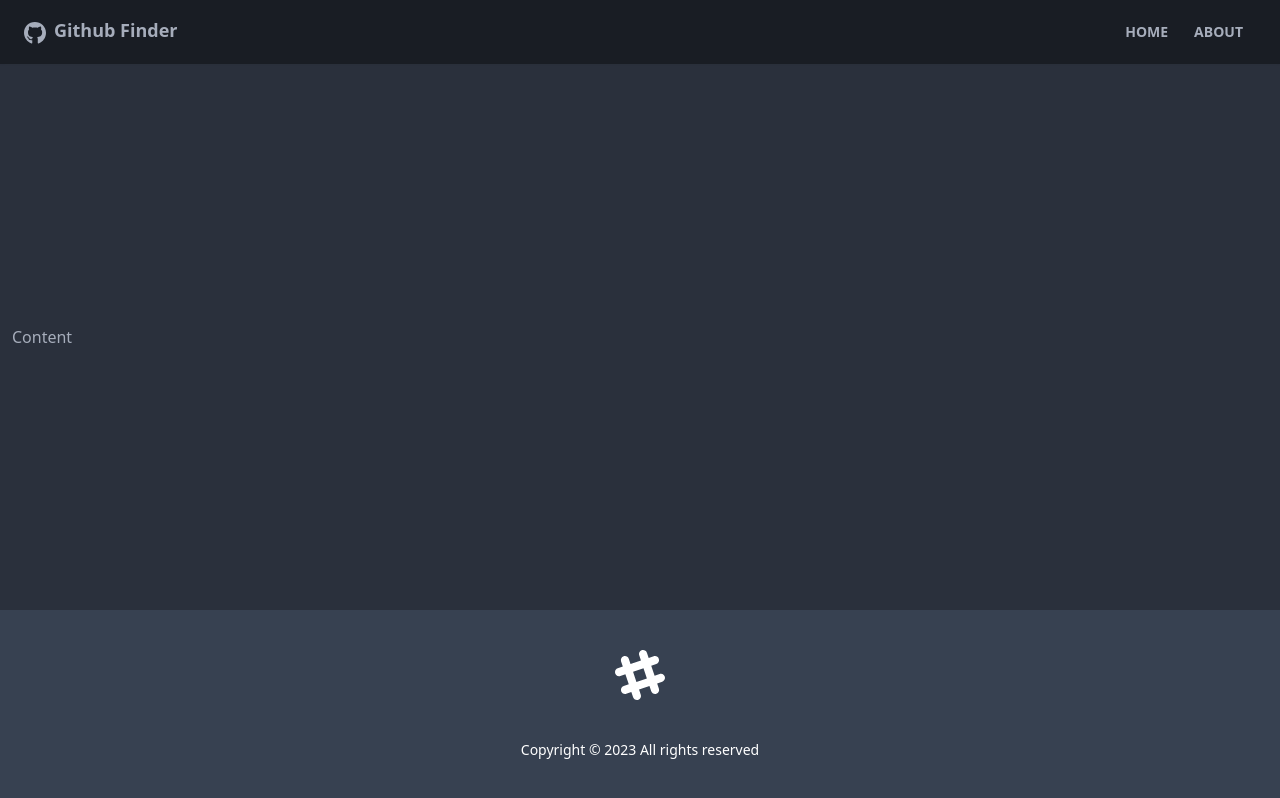
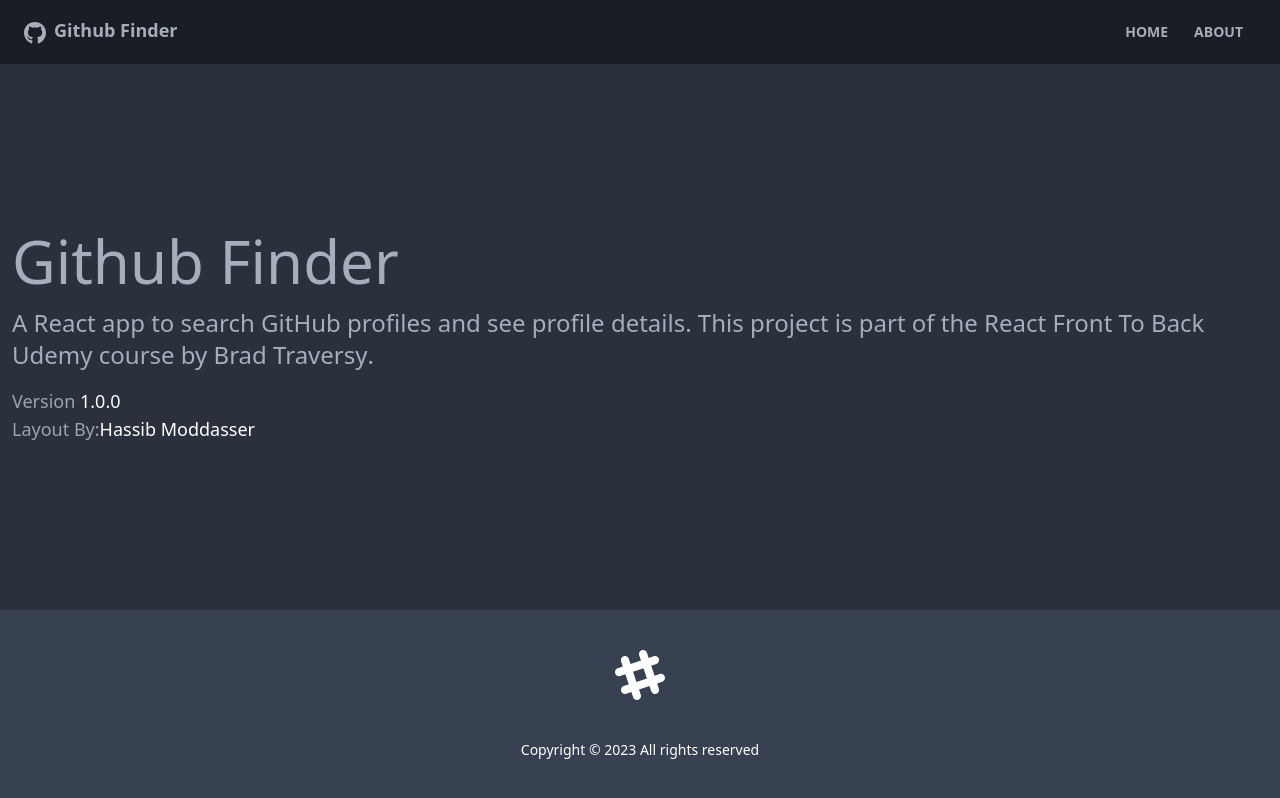
Before and after one commit to keerthimac/github-finder-new, a React (Vite) app: page /about in a window 1280 px wide. Built offline with nearby package versions, Linux system fonts and the light colour scheme.

Commit message:
github api

```diff
--- a/src/App.jsx
+++ b/src/App.jsx
@@ -1,14 +1,24 @@
-import { BrowserRouter as Router, Route } from "react-router-dom";
+import { BrowserRouter as Router, Route, Routes } from "react-router-dom";
 import Footer from "./components/Footer";
 
 import Navbar from "./components/Navbar";
+import About from "./pages/About";
+import Home from "./pages/Home";
+import NotFound from "./pages/NotFound";
 
 function App() {
   return (
     <Router>
       <div className='flex flex-col justify-between h-screen'>
         <Navbar />
-        <main className='container mx-auto px-3 pb-12'>Content</main>
+        <main className='container mx-auto px-3 pb-12'>
+          <Routes>
+            <Route path='/' element={<Home />} />
+            <Route path='/about' element={<About />} />
+            <Route path='/*' element={<NotFound />} />
+            <Route path='/notfound' element={<NotFound />} />
+          </Routes>
+        </main>
         <Footer />
       </div>
     </Router>
--- /dev/null
+++ b/src/pages/About.jsx
@@ -0,0 +1,31 @@
+function About() {
+  return (
+    <>
+      <h1 className='text-6xl mb-4'>Github Finder</h1>
+      <p className='mb-4 text-2xl font-light'>
+        A React app to search GitHub profiles and see profile details. This
+        project is part of the
+        <a href='https://www.udemy.com/course/modern-react-front-to-back/'>
+          {" "}
+          React Front To Back
+        </a>{" "}
+        Udemy course by
+        <strong>
+          <a href='https://traversymedia.com'> Brad Traversy</a>
+        </strong>
+        .
+      </p>
+      <p className='text-lg text-gray-400'>
+        Version <span className='text-white'>1.0.0</span>
+      </p>
+      <p className='text-lg text-gray-400'>
+        Layout By:
+        <a className='text-white' href='https://twitter.com/hassibmoddasser'>
+          Hassib Moddasser
+        </a>
+      </p>
+    </>
+  );
+}
+
+export default About;
--- /dev/null
+++ b/src/pages/Home.jsx
@@ -0,0 +1,9 @@
+function Home() {
+  return (
+    <div>
+      <h1 className='text-6xl'>Welcome</h1>
+    </div>
+  );
+}
+
+export default Home;
--- /dev/null
+++ b/src/pages/NotFound.jsx
@@ -0,0 +1,21 @@
+import { FaHome } from "react-icons/fa";
+import { Link } from "react-router-dom";
+
+function NotFound() {
+  return (
+    <div className='hero'>
+      <div className='text-center hero-content'>
+        <div className='max-w-lg'>
+          <h1 className='text-8xl font-bold mb-8'>Oops!</h1>
+          <p className='text-5xl mb-8'>404 - Page Not Found!</p>
+          <Link className='btn btn-primary btn-lg' to='/'>
+            <FaHome className='mr-2' />
+            Back To Home
+          </Link>
+        </div>
+      </div>
+    </div>
+  );
+}
+
+export default NotFound;
```
Also changed, not shown: 1 other file (tests, documents, lock files or other folders).
